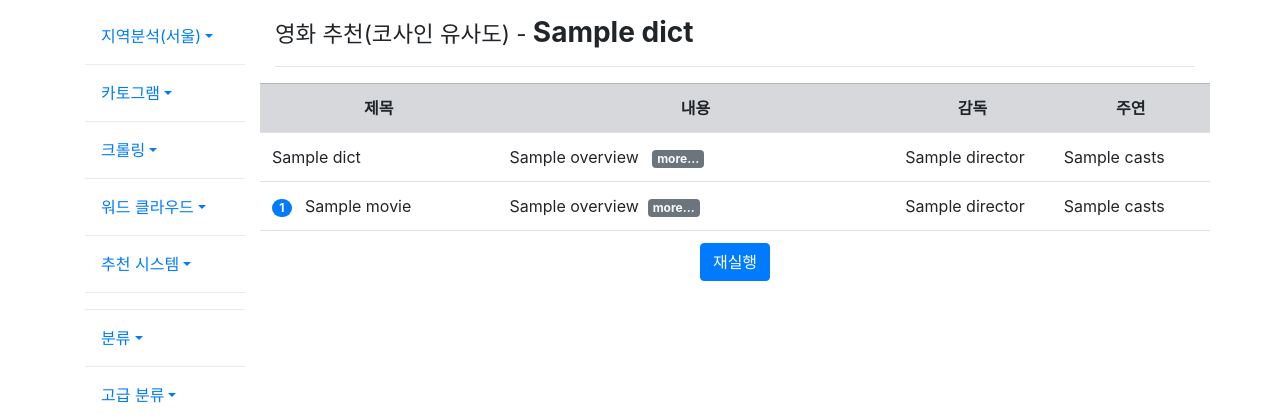
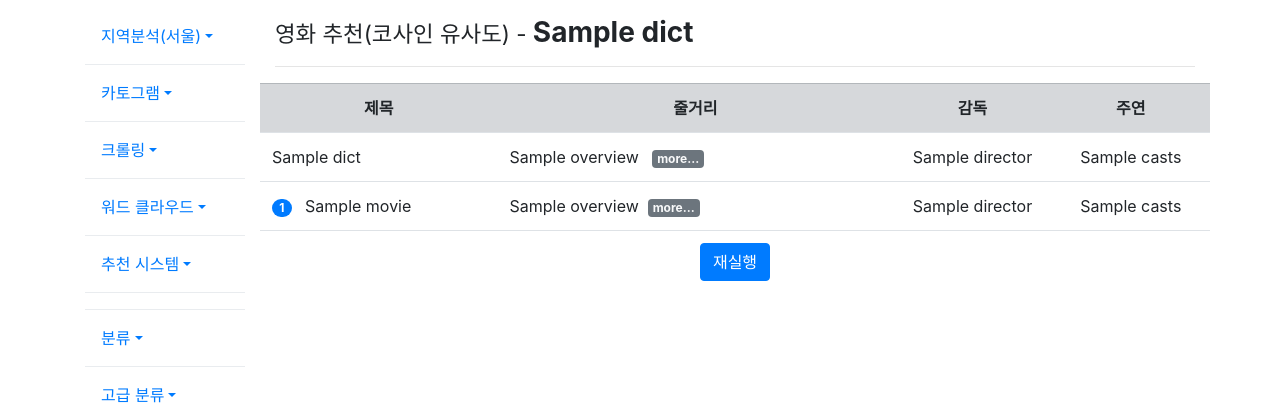
Before and after one commit to ckiekim/Oracle_Cloud_Flask_web, a Flask app: template templates/rcmd/movie_res.html in a window 1280 px wide. Shown: the part 71-486 px from the top of the page. Run offline with Flask 2, Linux system fonts and the light colour scheme; the visitor is signed in with stand-in values (Sample User, id 1); the template is opened without the code that fills it: most values are stand-ins (such as "Sample title", 1, 10 or a date in 2020); parts of the project's set-up code (start-up, migrations or seed data) failed here and were passed over; some libraries are stand-ins or nearby versions.

Commit message:
추천시스템

```diff
--- a/templates/rcmd/movie_res.html
+++ b/templates/rcmd/movie_res.html
@@ -15,7 +15,7 @@
         <table class="table table-condensed" style="margin-bottom: 80px;">
             <tr class="table-secondary d-flex">
                 <th class="col-3">제목</th>
-                <th class="col-5">내용</th>
+                <th class="col-5">줄거리</th>
                 <th class="col-2">감독</th>
                 <th class="col-2">주연</th>
             </tr>
@@ -26,8 +26,8 @@
                         <span class="badge bg-secondary text-light">more...</span>
                     </a>
                 </td>
-                <td class="col-2">{{my_dict.director}}</td>
-                <td class="col-2">{{my_dict.casts}}</td>
+                <td style="text-align: center;" class="col-2">{{my_dict.director}}</td>
+                <td style="text-align: center;" class="col-2">{{my_dict.casts}}</td>
             </tr>
             {% for movie in movie_list %}
                 <tr class="d-flex">
@@ -38,8 +38,8 @@
                             <span class="badge bg-secondary text-light">more...</span>
                         </a>
                     </td>
-                    <td class="col-2">{{movie.director}}</td>
-                    <td class="col-2">{{movie.casts}}</td>
+                    <td style="text-align: center;" class="col-2">{{movie.director}}</td>
+                    <td style="text-align: center;" class="col-2">{{movie.casts}}</td>
                 </tr>
                 <div class="modal" id="myModal{{loop.index}}">
                     <div class="modal-dialog modal-dialog-scrollable">
```
